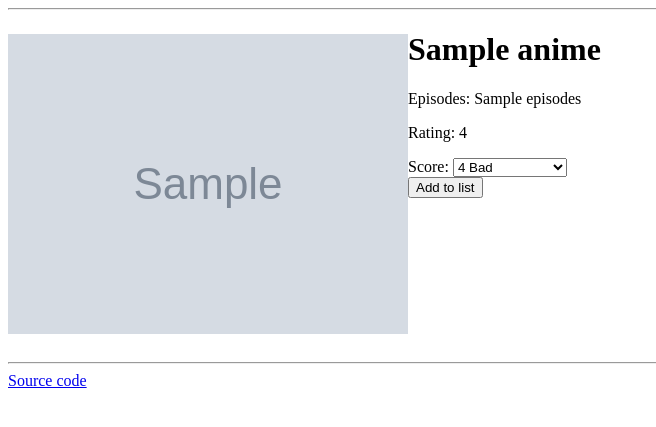
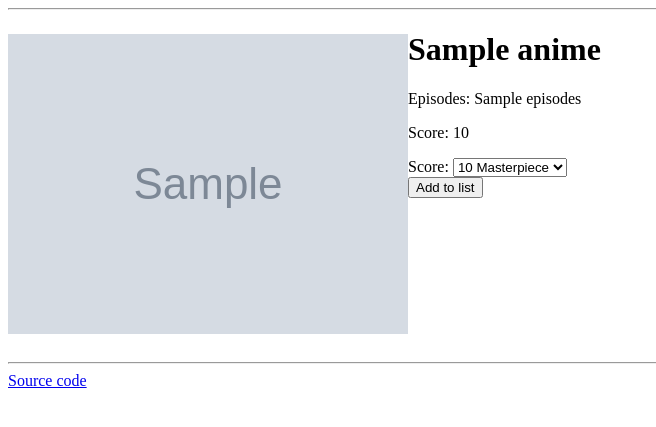
Before and after one commit to bntti/animelist, a Flask app: template templates/anime.html in a window 1280 px wide. Shown: the part 26-453 px from the top of the page, without its empty margins (0-656 px from the left). Run offline with Flask 2, Linux system fonts and the light colour scheme; the visitor is signed in with stand-in values (Sample User, id 1); the template is opened without the code that fills it: most values are stand-ins (such as "Sample title", 1, 10 or a date in 2020); grey boxes marked "Sample" are stand-in pictures.

Commit message:
Use word score instead of word rating

```diff
--- a/app.py
+++ b/app.py
@@ -48,7 +48,7 @@ def list_post() -> str | Response:
                 anime = {
                     "id": anime_data.find("./series_animedb_id").text,
                     "episodes": int(anime_data.find("./my_watched_episodes").text),
-                    "rating": anime_data.find("./my_score").text,
+                    "score": anime_data.find("./my_score").text,
                     "status": anime_data.find("./my_status").text,
                     "times_watched": int(anime_data.find("./my_times_watched").text)
                 }
@@ -64,10 +64,10 @@ def list_post() -> str | Response:
                 database.remove_from_list(session["user_id"], anime["id"])
                 continue
         if f"rate_{anime['id']}" in request.form:
-            new_rating = request.form.get(f"rate_{anime['id']}")
-            new_rating = None if new_rating == "None" else int(new_rating)
-            if new_rating != anime["rating"]:
-                database.set_score(session["user_id"], anime["id"], new_rating)
+            new_score = request.form.get(f"rate_{anime['id']}")
+            new_score = None if new_score == "None" else int(new_score)
+            if new_score != anime["score"]:
+                database.set_score(session["user_id"], anime["id"], new_score)
 
     return list_get()
 
@@ -123,7 +123,7 @@ def anime_get(anime_id) -> str:
     if not anime:
         return render_template("anime.html", anime=anime)
 
-    user_data = {"in_list": False, "rating": None}
+    user_data = {"in_list": False, "score": None}
     if "user_id" in session:
         new_data = database.get_user_anime_data(session["user_id"], anime_id)
         user_data = new_data if new_data else user_data  # new_data can be None
@@ -142,7 +142,7 @@ def anime_post(anime_id) -> str:
     # Get user data
     user_data = database.get_user_anime_data(session["user_id"], anime_id)
     if user_data is None:
-        user_data = {"in_list": False, "rating": None}
+        user_data = {"in_list": False, "score": None}
 
     # Anime is removed from list
     if request.form["submit"] == "Remove from list":
@@ -162,11 +162,11 @@ def anime_post(anime_id) -> str:
                 session["user_id"], anime["id"], new_watched
             )
 
-    # Rating is changed
-    new_rating = request.form.get("rating")
-    new_rating = None if new_rating == "None" else int(new_rating)
-    if new_rating != user_data["rating"]:
-        database.set_score(session["user_id"], anime["id"], new_rating)
+    # Score is changed
+    new_score = request.form.get("score")
+    new_score = None if new_score == "None" else int(new_score)
+    if new_score != user_data["score"]:
+        database.set_score(session["user_id"], anime["id"], new_score)
 
     return anime_get()
 
--- a/schema.sql
+++ b/schema.sql
@@ -28,7 +28,7 @@ CREATE TABLE list (
     user_id INT REFERENCES users NOT NULL,
     anime_id INT REFERENCES animes NOT NULL,
     episodes INT NOT NULL DEFAULT 0,
-    rating INT DEFAULT NULL,
+    score INT DEFAULT NULL,
     status TEXT NOT NULL DEFAULT 'Watching',
     times_watched INT NOT NULL DEFAULT 0,
     UNIQUE (user_id, anime_id)
--- a/templates/anime.html
+++ b/templates/anime.html
@@ -15,24 +15,24 @@
 <p>Episodes: {{anime.episodes}}</p>
 {% endif %}
 
-{% if anime.rating %}<p>Rating: {{anime.rating}}</p>{% endif %}
+{% if anime.score %}<p>Score: {{anime.score}}</p>{% endif %}
 
 <!-- List data-->
 {% if session.user_id %}
 <form method="POST">
     Score:
-    <select name="rating">
-        <option value="None" {% if not user_data.rating %} selected {% endif %}></option>
-        <option value="10" {% if user_data.rating==10 %} selected {% endif %}>10 Masterpiece</option>
-        <option value="9" {% if user_data.rating==9 %} selected {% endif %}>9 Great</option>
-        <option value="8" {% if user_data.rating==8 %} selected {% endif %}>8 Very good</option>
-        <option value="7" {% if user_data.rating==7 %} selected {% endif %}>7 Good</option>
-        <option value="6" {% if user_data.rating==6 %} selected {% endif %}>6 Fine</option>
-        <option value="5" {% if user_data.rating==5 %} selected {% endif %}>5 Average</option>
-        <option value="4" {% if user_data.rating==4 %} selected {% endif %}>4 Bad</option>
-        <option value="3" {% if user_data.rating==3 %} selected {% endif %}>3 Very bad</option>
-        <option value="2" {% if user_data.rating==2 %} selected {% endif %}>2 Horrible</option>
-        <option value="1" {% if user_data.rating==1 %} selected {% endif %}>1 Appaling</option>
+    <select name="score">
+        <option value="None" {% if not user_data.score %} selected {% endif %}></option>
+        <option value="10" {% if user_data.score==10 %} selected {% endif %}>10 Masterpiece</option>
+        <option value="9" {% if user_data.score==9 %} selected {% endif %}>9 Great</option>
+        <option value="8" {% if user_data.score==8 %} selected {% endif %}>8 Very good</option>
+        <option value="7" {% if user_data.score==7 %} selected {% endif %}>7 Good</option>
+        <option value="6" {% if user_data.score==6 %} selected {% endif %}>6 Fine</option>
+        <option value="5" {% if user_data.score==5 %} selected {% endif %}>5 Average</option>
+        <option value="4" {% if user_data.score==4 %} selected {% endif %}>4 Bad</option>
+        <option value="3" {% if user_data.score==3 %} selected {% endif %}>3 Very bad</option>
+        <option value="2" {% if user_data.score==2 %} selected {% endif %}>2 Horrible</option>
+        <option value="1" {% if user_data.score==1 %} selected {% endif %}>1 Appaling</option>
     </select>
     <br />
 
--- a/templates/animes.html
+++ b/templates/animes.html
@@ -19,7 +19,7 @@
 <hr />
 <img alt="Anime thumbnail" src="{{anime.thumbnail}}" width=50 height=70>
 <a href="/anime/{{anime.id}}">{{anime.title}}</a>
-{% if anime.rating %}Rating: {{anime.rating}}{% endif %}
+{% if anime.score %}Score: {{anime.score}}{% endif %}
 
 <!-- List status -->
 {% if session.user_id %}
```
Also changed, not shown: database.py (+16 -16 lines), templates/list.html (+11 -11 lines), README.md.
